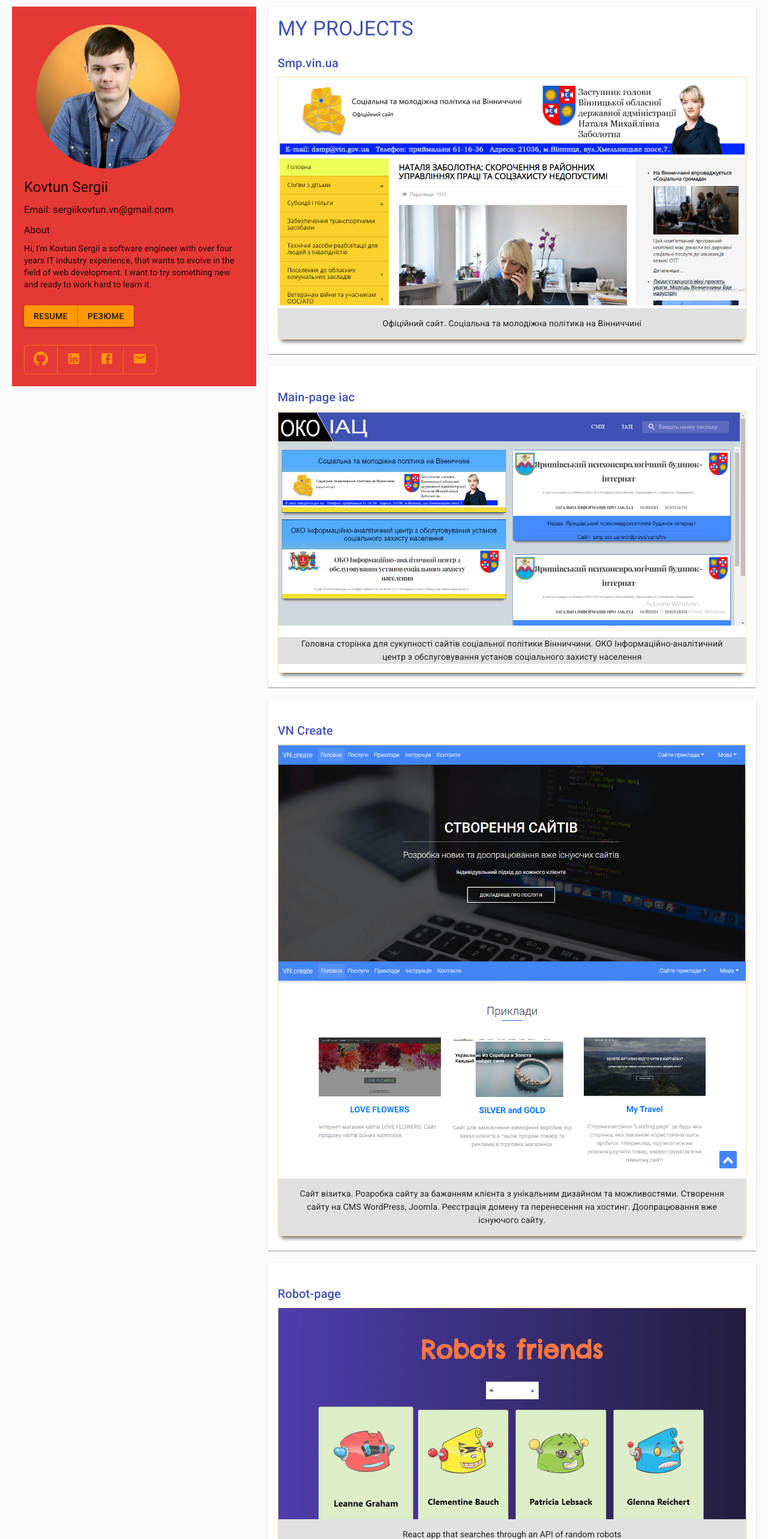
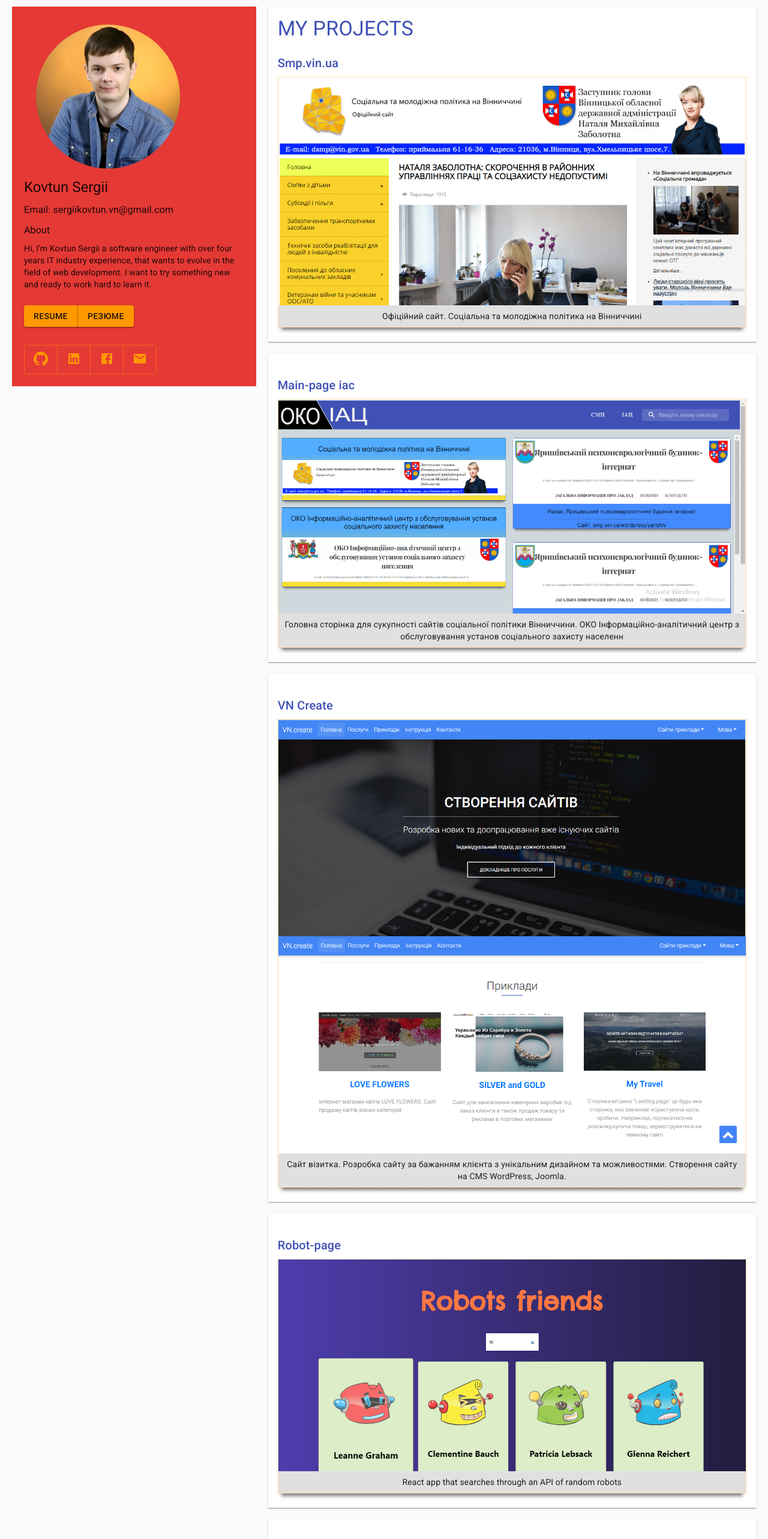
Before and after one commit to SergiiKov/cv, a React (Create React App) app: page /projects in a window 1280 px wide. Shown: the part 80-2646 px from the top of the page at 60% size. Built offline with nearby package versions, Linux system fonts and the light colour scheme.

Commit message:
add resume page version2 fix2

```diff
--- a/src/pages/projects/projects2.jsx
+++ b/src/pages/projects/projects2.jsx
@@ -4,9 +4,7 @@ import Link from '@material-ui/core/Link';
 import {  MuiThemeProvider, createMuiTheme } from '@material-ui/core/styles';
 import { makeStyles } from '@material-ui/core/styles';
 import Typography from '@material-ui/core/Typography';
-import Box from '@material-ui/core/Box';
 import Title from '../../components/ui/title';
-
 import SubTitle from '../../components/ui/sub-title';
 import Card from '@material-ui/core/Card';
 import CardContent from '@material-ui/core/CardContent';
@@ -26,7 +24,7 @@ const useStyles = makeStyles(theme=>({
     }
   },
   tab: {
-    marginTop: '20px'
+    padding: theme.spacing(1)
   },
   boxH2: {
     fontFamily: "Roboto",
@@ -67,79 +65,83 @@ const Project2 = () => {
      <CardContent>
      <Title>MY PROJECTS</Title>
     <SubTitle>Smp.vin.ua</SubTitle>
+    <Link href='http://smp.vin.ua/joomla/' target="_blank" rel="noopener noreferrer">
      <div className='project-card-container'>
-                    <Link href='http://smp.vin.ua/joomla/' target="_blank" rel="noopener noreferrer">
                         <img src={require(`../../img/smp.png`)} alt='smp.vin.ua' className='img-projects' />
-                        </Link>
                             <div className='projects-text-container'>
-                                <p>Офіційний сайт. Соціальна та молодіжна політика на Вінниччині</p>
+                                <Typography className={classes.tab}  variant='body2'>
+                                  Офіційний сайт. Соціальна та молодіжна політика на Вінниччині
+                                  </Typography>
                             </div>
                     </div>
+                    </Link>
      </CardContent>
    </Card>
 
    <Card className={classes.cardMargin} square>
      <CardContent>
     <SubTitle>Main-page iac</SubTitle>
+    <Link href='http://smp.vin.ua/joomla/' target="_blank" rel="noopener noreferrer">
     <div className='project-card-container'>
-    <Link href='http://smp.vin.ua/joomla/' target="_blank" rel="noopener noreferrer">
-
                         <img src={require(`../../img/main-page.png`)} alt='main-page iac' className='img-projects' />
                             <div className='projects-text-container'>
-                                <p>Головна сторінка для сукупності сайтів соціальної політики Вінниччини.
-                                    ОКО Інформаційно-аналітичний центр з обслуговування установ соціального захисту населення</p>
+                                <Typography className={classes.tab}  variant='body2'>Головна сторінка для сукупності сайтів соціальної політики Вінниччини.
+                                    ОКО Інформаційно-аналітичний центр з обслуговування установ соціального захисту населенн
+                                </Typography>
                             </div>
-                            </Link>
                     </div>
-
+                    </Link>
      </CardContent>
    </Card>
 
    <Card className={classes.cardMargin} square>
      <CardContent>
     <SubTitle>VN Create</SubTitle>
-    <a href='https://github.com/SergiiKov/vncreate' target="_blank" rel="noopener noreferrer">
+    <Link href='https://github.com/SergiiKov/vncreate' target="_blank" rel="noopener noreferrer">
                     <div className='project-card-container'>
                         <img src={require(`../../img/vncreate-1.png`)} alt='VN Create' className='img-projects' />
                         <img src={require(`../../img/vncreate-2.png`)} alt='VN Create' className='img-projects' />
                             <div className='projects-text-container'>
-                                <p>Сайт візитка. Розробка сайту за бажанням клієнта з унікальним дизайном та можливостями.
+                                <Typography className={classes.tab}  variant='body2'p>Сайт візитка. Розробка сайту за бажанням клієнта з унікальним дизайном та можливостями.
                                     Створення сайту на CMS WordPress, Joomla.
-                                    Реєстрація домену та перенесення на хостинг. Доопрацювання вже існуючого сайту.</p>
+                                </Typography>
                             </div>
                     </div>
-                </a>
+                </Link>
      </CardContent>
    </Card>
 
    <Card className={classes.cardMargin} square>
      <CardContent>
     <SubTitle>Robot-page</SubTitle>
-    <a href='https://github.com/SergiiKov/cards-friends' target="_blank" rel="noopener noreferrer">
+    <Link href='https://github.com/SergiiKov/cards-friends' target="_blank" rel="noopener noreferrer">
                     <div className='project-card-container'>
                         <img src={require(`../../img/robot-friends.png`)} alt='robot-friends' className='img-projects' />
                             <div className='projects-text-container'>
-                                <p>React app that searches through an API of random robots</p>
+                                <Typography className={classes.tab}  variant='body2'>
+                                  React app that searches through an API of random robots
+                                  </Typography>
                             </div>
                     </div>
-                </a>
+                </Link>
      </CardContent>
    </Card>
 
    <Card className={classes.cardMargin} square>
      <CardContent>
     <SubTitle>Todo List</SubTitle>
-    <a href='https://github.com/SergiiKov/My-ToDo-List' target="_blank" rel="noopener noreferrer">
+    <Link href='https://github.com/SergiiKov/My-ToDo-List' target="_blank" rel="noopener noreferrer">
                     <div className='project-card-container'>
                         <img src={require(`../../img/todolist.png`)} alt='todolist' className='img-projects' />
                             <div className='projects-text-container'>
-                                <p>A simple to-do list application built with React</p>
+                                <Typography className={classes.tab}  variant='body2'>
+                                  A simple to-do list application built with React
+                                </Typography>
                             </div>
                     </div>
-                </a>
+                </Link>
      </CardContent>
    </Card>
-
 
 </React.Fragment>
       );
```
